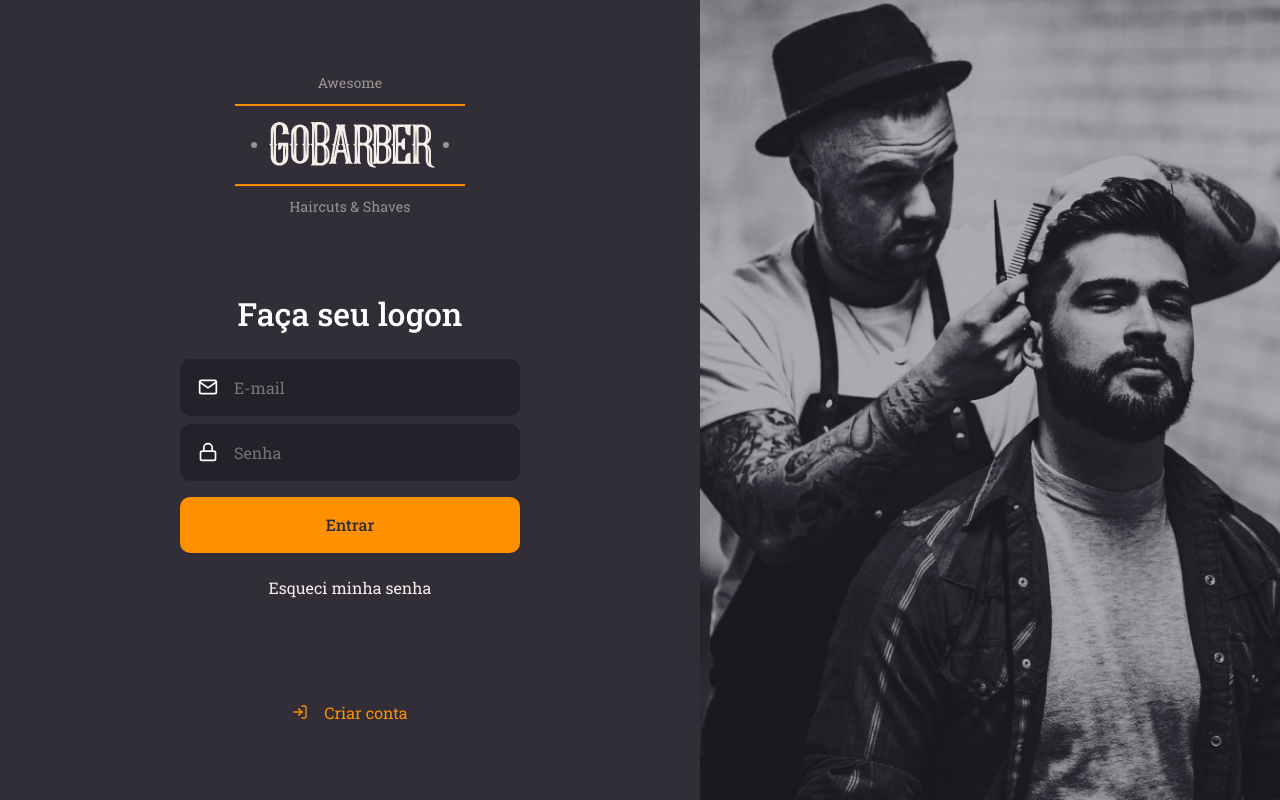
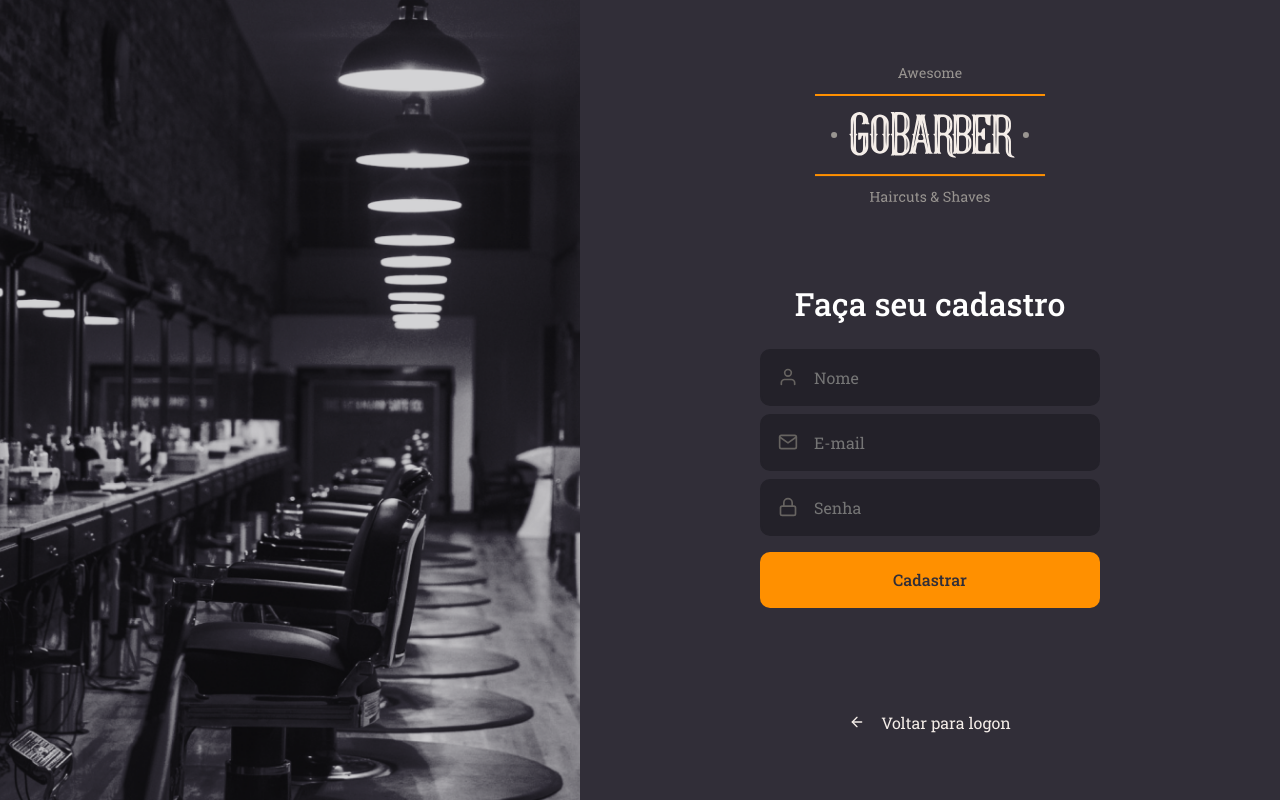
Before and after one commit to DinizEduardo/gobarber-web-2020, a React (Create React App) app: page /signup in a window 1280 px wide. Built offline with nearby package versions, Linux system fonts and the light colour scheme.

Commit message:
Pagina de cadastro

```diff
--- a/src/App.tsx
+++ b/src/App.tsx
@@ -2,10 +2,11 @@
 
 import GlobalStyle from './styles/global';
 import SignIn from './pages/SignIn';
+import SignUp from './pages/SignUp';
 
 const App: React.FC = () => (
   <>
-    <SignIn />
+    <SignUp />
     <GlobalStyle />
   </>
 );
--- a/src/components/Input/styles.ts
+++ b/src/components/Input/styles.ts
@@ -6,6 +6,7 @@
   border: 2px solid #232129;
   padding: 16px;
   width: 100%;
+  color: #666360;
 
   display: flex;
   align-items: center;
--- /dev/null
+++ b/src/pages/SignUp/index.tsx
@@ -0,0 +1,39 @@
+import React from 'react';
+import { FiMail, FiLock, FiUser, FiArrowLeft } from 'react-icons/fi';
+import logoImg from '../../assets/logo.svg';
+
+import Input from '../../components/Input';
+import Button from '../../components/Button';
+
+import { Container, Content, Background } from './styles';
+
+const SignUp: React.FC = () => (
+  <Container>
+    <Background />
+    <Content>
+      <img src={logoImg} alt="GoBarber" />
+      <form>
+        <h1>Faça seu cadastro</h1>
+
+        <Input name="name" icon={FiUser} placeholder="Nome" />
+        <Input name="email" icon={FiMail} placeholder="E-mail" />
+
+        <Input
+          name="password"
+          icon={FiLock}
+          type="password"
+          placeholder="Senha"
+        />
+
+        <Button type="submit">Cadastrar</Button>
+      </form>
+
+      <a href="signup">
+        <FiArrowLeft />
+        Voltar para logon
+      </a>
+    </Content>
+  </Container>
+);
+
+export default SignUp;
--- /dev/null
+++ b/src/pages/SignUp/styles.ts
@@ -0,0 +1,69 @@
+import styled from 'styled-components';
+import { shade } from 'polished';
+
+import signUpBackgroundImg from '../../assets/sign-up-background.png';
+
+export const Container = styled.div`
+  height: 100vh;
+
+  display: flex;
+  align-items: stretch;
+`;
+
+export const Content = styled.div`
+  display: flex;
+  flex-direction: column;
+  align-items: center;
+
+  place-content: center;
+
+  width: 100%;
+  max-width: 700px;
+
+  form {
+    margin: 80px 0;
+    width: 340px;
+    text-align: center;
+
+    h1 {
+      margin-bottom: 24px;
+    }
+
+    a {
+      color: #f4ede8;
+      display: block;
+      margin-top: 24px;
+      text-decoration: none;
+      transition: color 0.2s;
+
+      &:hover {
+        color: ${shade(0.2, '#f4ede8')};
+      }
+    }
+  }
+
+  > a {
+    color: #f4ede8;
+    display: block;
+    margin-top: 24px;
+    text-decoration: none;
+    transition: color 0.2s;
+
+    display: flex;
+    align-items: center;
+
+    svg {
+      margin-right: 16px;
+    }
+
+    &:hover {
+      color: ${shade(0.2, '#f4ede8')};
+    }
+  }
+`;
+
+export const Background = styled.div`
+  flex: 1;
+  background: url(${signUpBackgroundImg}) no-repeat center;
+  background-size: cover;
+`;
```
Also changed, not shown: src/assets/sign-up-background.png (added).
